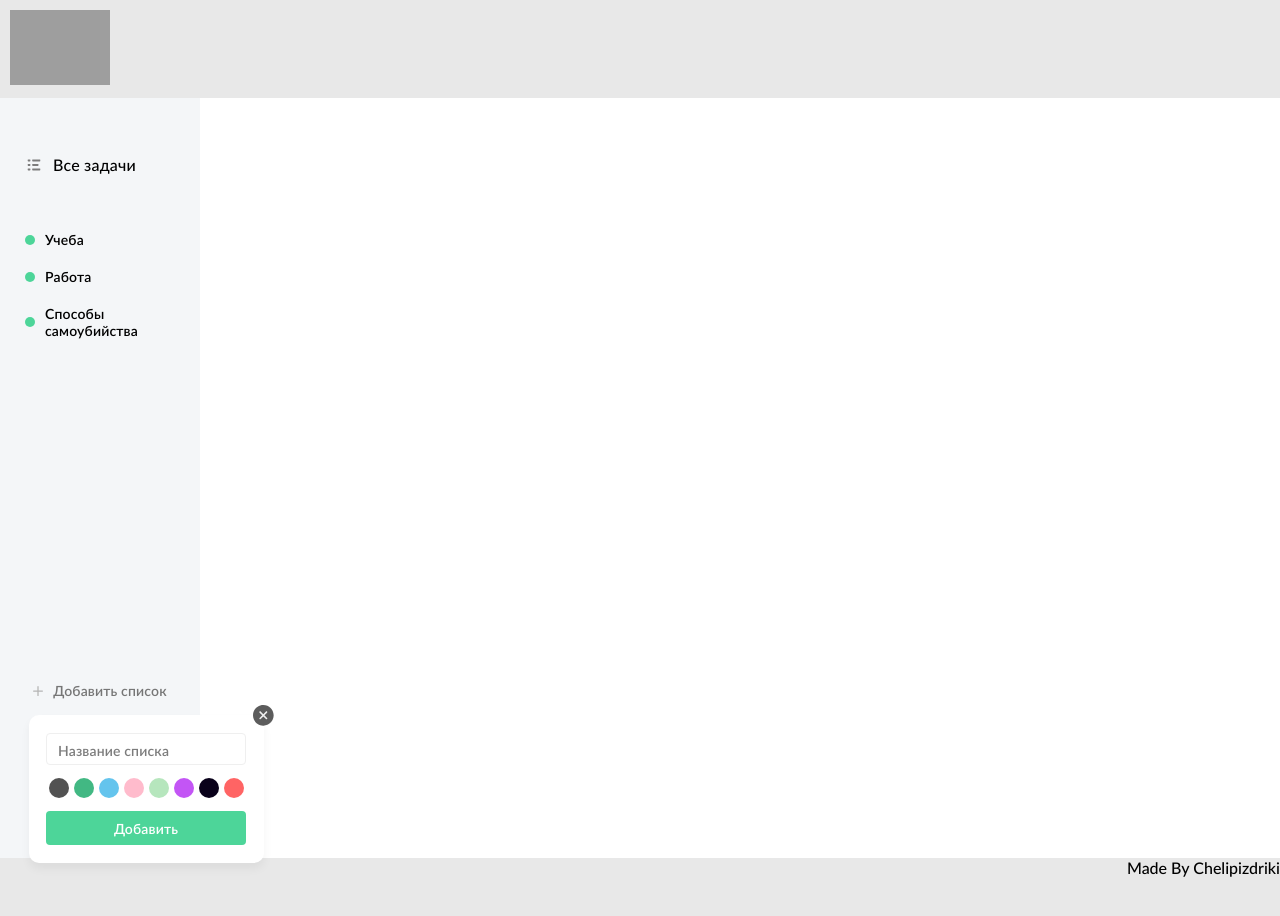
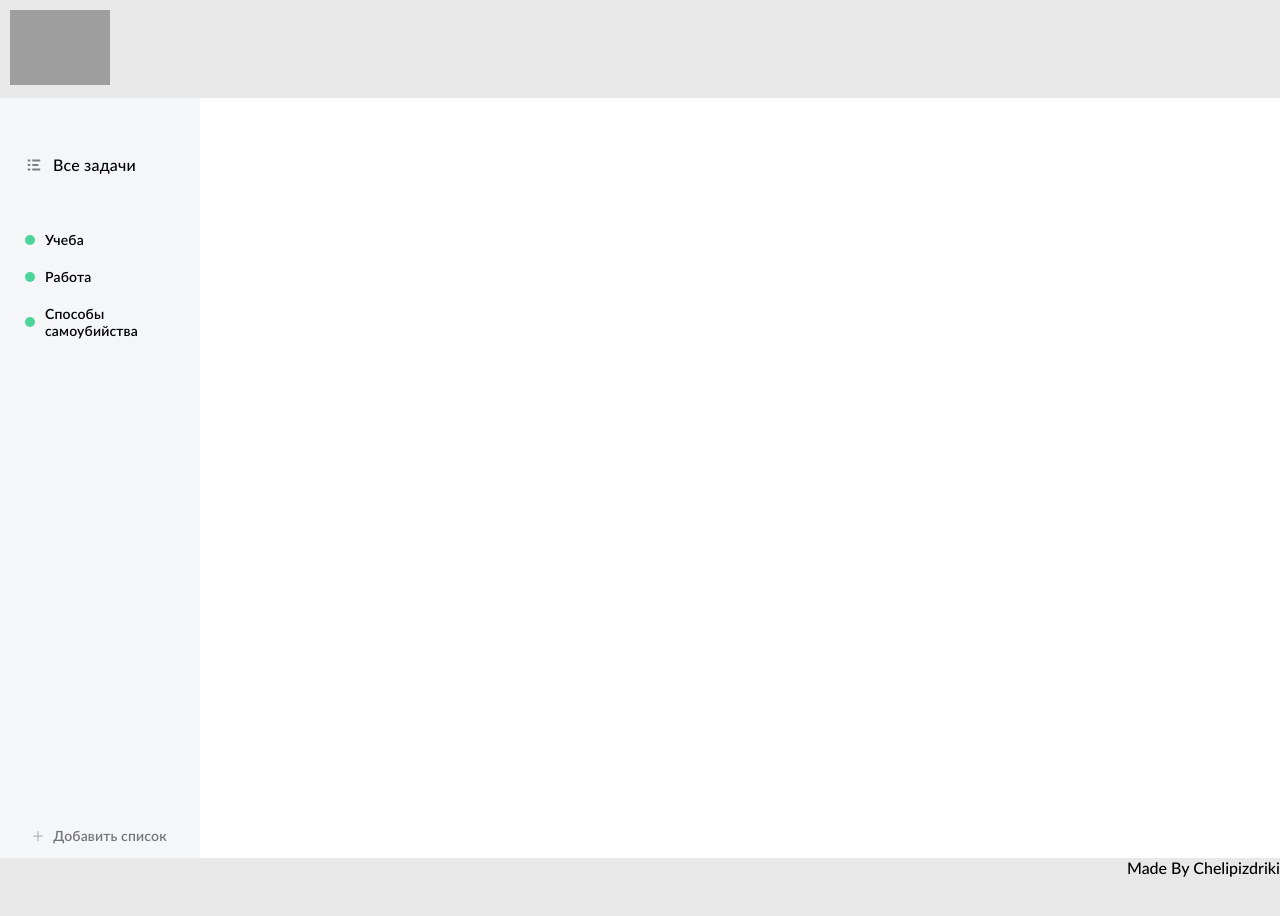
Before and after one commit to ShaggyBa/team-project-todo-app, a React (Create React App) app: page / in a window 1280 px wide. Shown: the top 916 px of the page. Built offline with nearby package versions, Linux system fonts and the light colour scheme; grey boxes are pictures that could not be loaded; the HTML template or start-up script is replaced by a standard one.

Commit message:
feat: add popover open/close logic

```diff
--- a/src/components/ListItem-Popover/ListItemPopover.tsx
+++ b/src/components/ListItem-Popover/ListItemPopover.tsx
@@ -10,6 +10,7 @@ import { colors } from "./Colors";
 export const ListItemPopover: React.FC<IPopover> = ({
   lastListId,
   addList,
+  onClose,
 }) => {
   const [titleValue, setTitleValue] = React.useState<string>("");
 
@@ -58,7 +59,7 @@ export const ListItemPopover: React.FC<IPopover> = ({
       <VariantBtn type="submit" variant="add" onClick={handleAddClick}>
         Добавить
       </VariantBtn>
-      <VariantBtn variant="close">
+      <VariantBtn onClick={onClose} variant="close">
         <CloseIcon />
       </VariantBtn>
     </form>
--- a/src/components/Sidebar/Sidebar.tsx
+++ b/src/components/Sidebar/Sidebar.tsx
@@ -1,4 +1,4 @@
-import React from "react";
+import React, { useState } from "react";
 import { ListItemPopover, VariantBtn } from "../index";
 import s from "./Sidebar.module.css";
 
@@ -13,6 +13,11 @@ export const Sidebar: React.FC<ISidebar> = ({ lists }) => {
   // const [listItems, setListItems] = React.useState<ListItem[]>(lists); - когда появится ListItem
 
   const [listItems, setListItems] = React.useState<IList[]>(lists);
+
+  const [isShown, setIsShown] = useState(false);
+  const handleShowPopover = () => {
+    setIsShown(current => !current);
+  }
 
   const lastIdOfList = React.useRef(listItems.length);
 
@@ -43,14 +48,16 @@ export const Sidebar: React.FC<ISidebar> = ({ lists }) => {
         {/* filter-3 */}
       </ul>
       <ul className={s.sidebar__lists}>{listsMap}</ul>
-      <VariantBtn variant="add-list">
+      <VariantBtn onClick={handleShowPopover} variant="add-list">
         <PlusIcon />
         <span>Добавить список</span>
       </VariantBtn>
-      <ListItemPopover
-        lastListId={lastIdOfList.current}
-        addList={handleAddList}
-      />
+      {isShown && (
+        <ListItemPopover onClose={handleShowPopover}
+          lastListId={lastIdOfList.current}
+          addList={handleAddList}
+        />
+      )}
     </aside>
   );
 };
--- a/src/types/IPopover.types.ts
+++ b/src/types/IPopover.types.ts
@@ -3,4 +3,5 @@ import { IList } from "./ILists.types";
 export interface IPopover {
   lastListId: number;
   addList: ({ id, title, color }: IList) => void;
+  onClose: () => void;
 }
```
